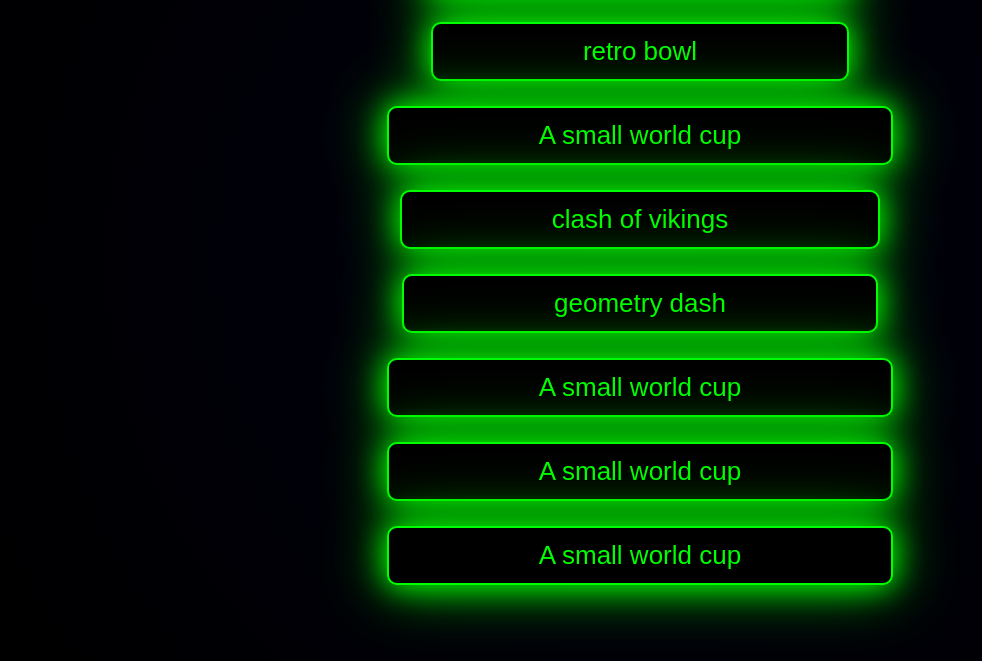
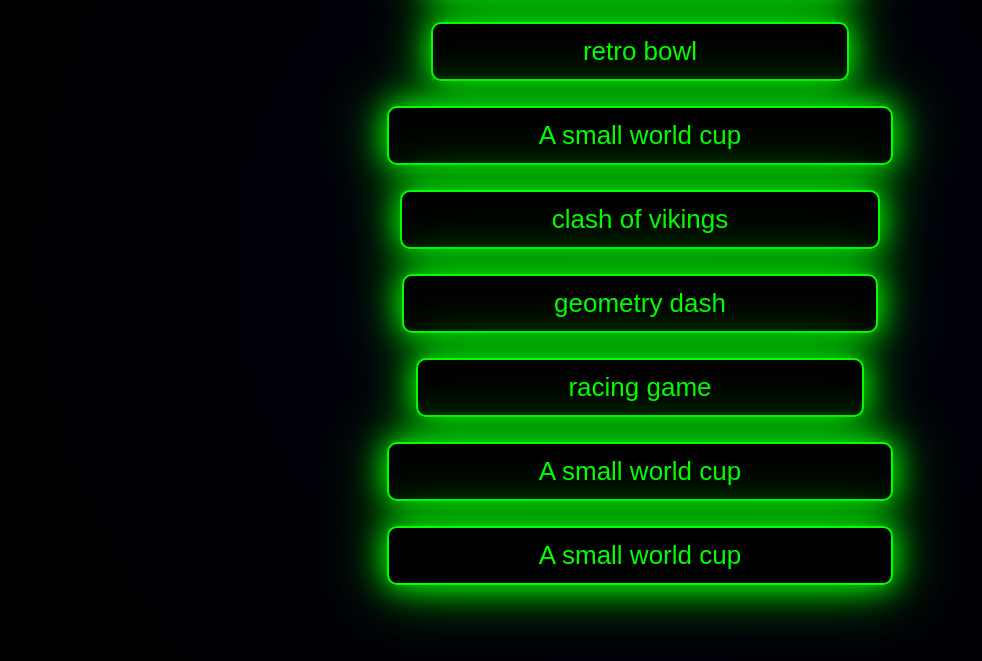
Before and after one commit to dkmelter/67, a plain HTML site: page index.html in a window 1280 px wide. Shown: the part 139-800 px from the top of the page, without its empty margins (0-982 px from the left). Drawn offline with nearby package versions, Linux system fonts and the light colour scheme.

Commit message:
Add button for racing game in index.html

```diff
--- a/index.html
+++ b/index.html
@@ -112,7 +112,7 @@
     <button onclick="openEmbed('https://dkmelter.github.io/Normalversion/Aswc.html')">A small world cup</button>
     <button onclick="openEmbed('Clash.html')">clash of vikings</button>
     <button onclick="openEmbed('Geometry.html')">geometry dash</button>
-    <button onclick="openEmbed('https://dkmelter.github.io/Normalversion/Aswc.html')">A small world cup</button>
+    <button onclick="openEmbed('Racing.html')">racing game</button>
     <button onclick="openEmbed('https://dkmelter.github.io/Normalversion/Aswc.html')">A small world cup</button>
     <button onclick="openEmbed('https://dkmelter.github.io/Normalversion/Aswc.html')">A small world cup</button>
 
```
